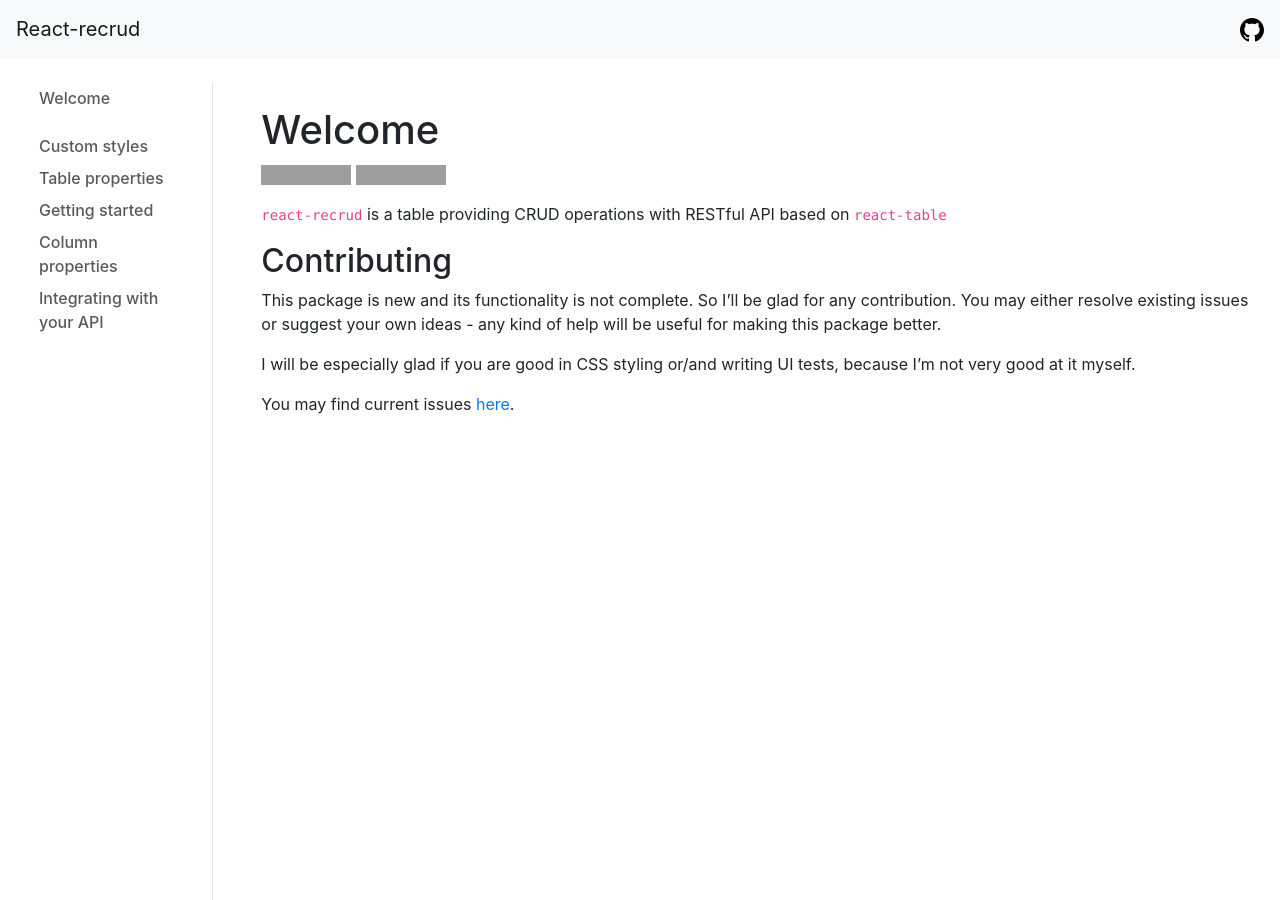
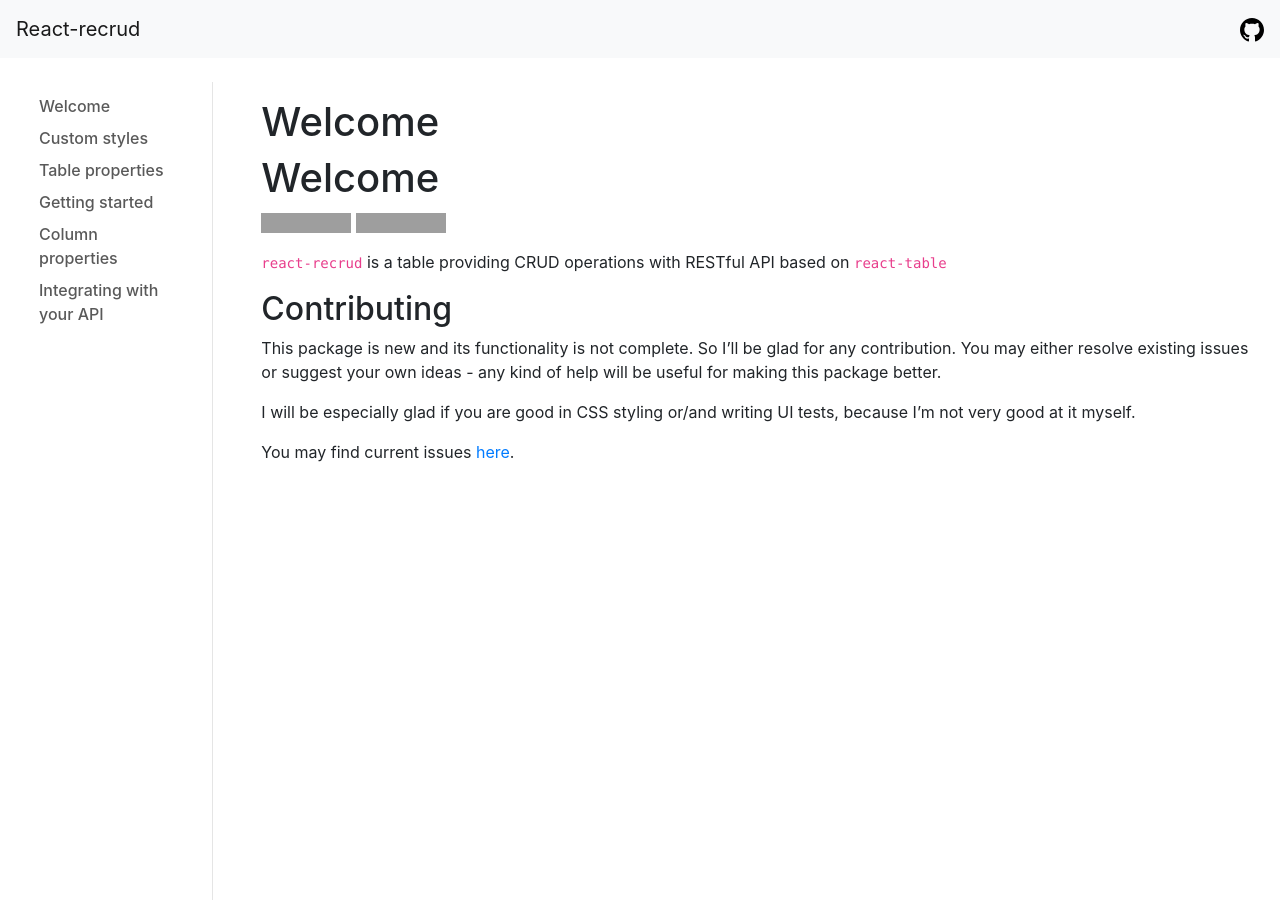
Before and after one commit to qpep3b/react-recrud, a Jekyll site: the page built from docs/index.markdown, in a window 1280 px wide and 900 px high. Built offline with Jekyll 4.4.1, drawn with Linux system fonts in a browser that asks for light colours; grey boxes are pictures that could not be loaded.

Commit message:
try to fix sidenav

```diff
--- a/docs/_includes/sidenav.html
+++ b/docs/_includes/sidenav.html
@@ -1,7 +1,4 @@
 <nav class="bd-links">
-    <div class="bd-to-item">
-        <a class="bd-toc-link" href="{{ site.baseurl }}/">Welcome</a>
-    </div>
     {% for page in site.pages %}
         <div class="bd-to-item">
             <a class="bd-toc-link" href="{{ site.baseurl }}{{ page.url }}/">{{ page.title }}</a>
--- a/docs/index.markdown
+++ b/docs/index.markdown
@@ -1,11 +1,9 @@
 ---
 # Feel free to add content and custom Front Matter to this file.
 # To modify the layout, see https://jekyllrb.com/docs/themes/#overriding-theme-defaults
-
+title: Welcome
 layout: post
 ---
-
-# Welcome
 [![npm](https://img.shields.io/npm/dt/react-recrud)](https://www.npmjs.com/package/react-recrud)
 [![bundlephobia](https://badgen.net/bundlephobia/minzip/react-recrud@0.0.6)](https://bundlephobia.com/result?p=react-recrud@0.0.6)
 
```
